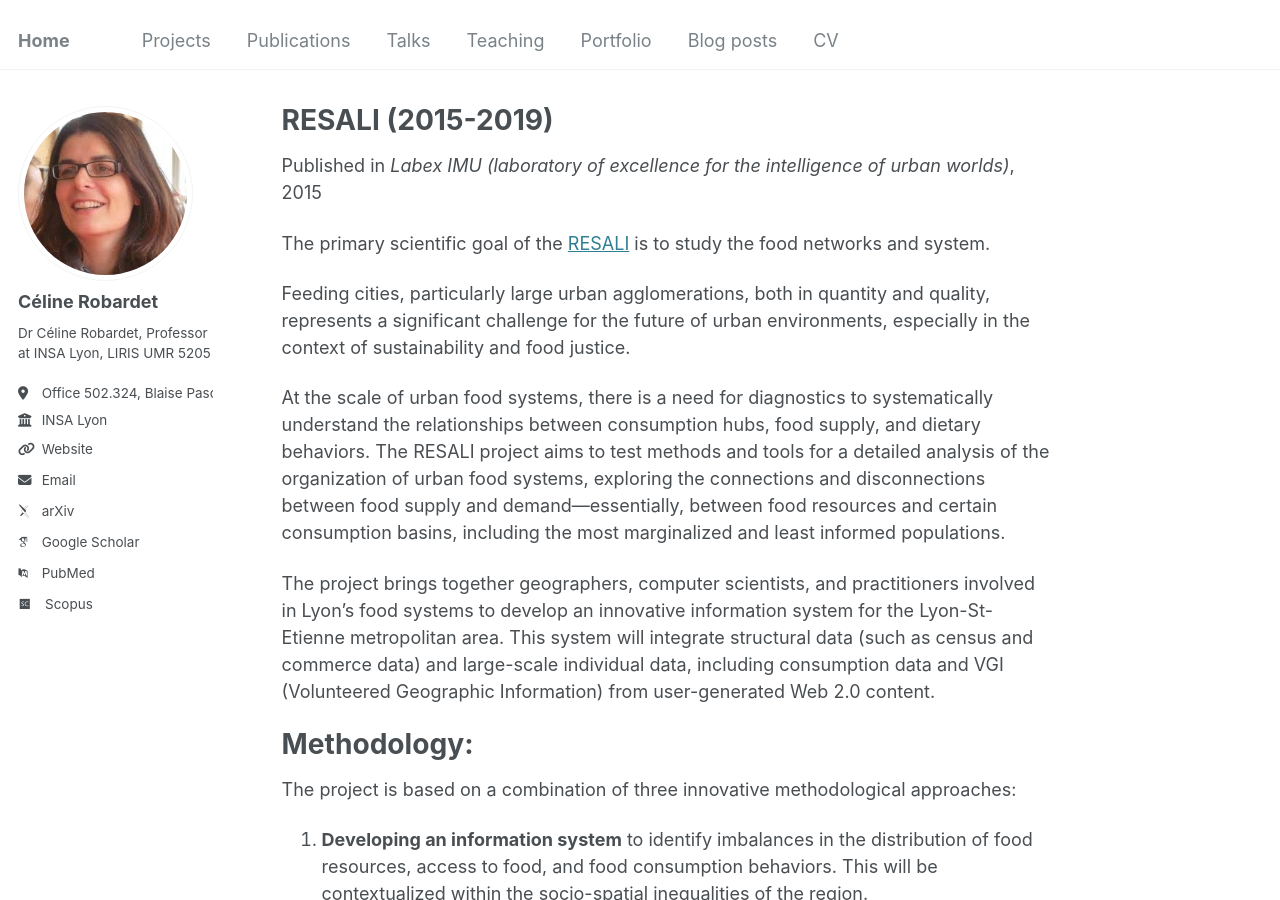
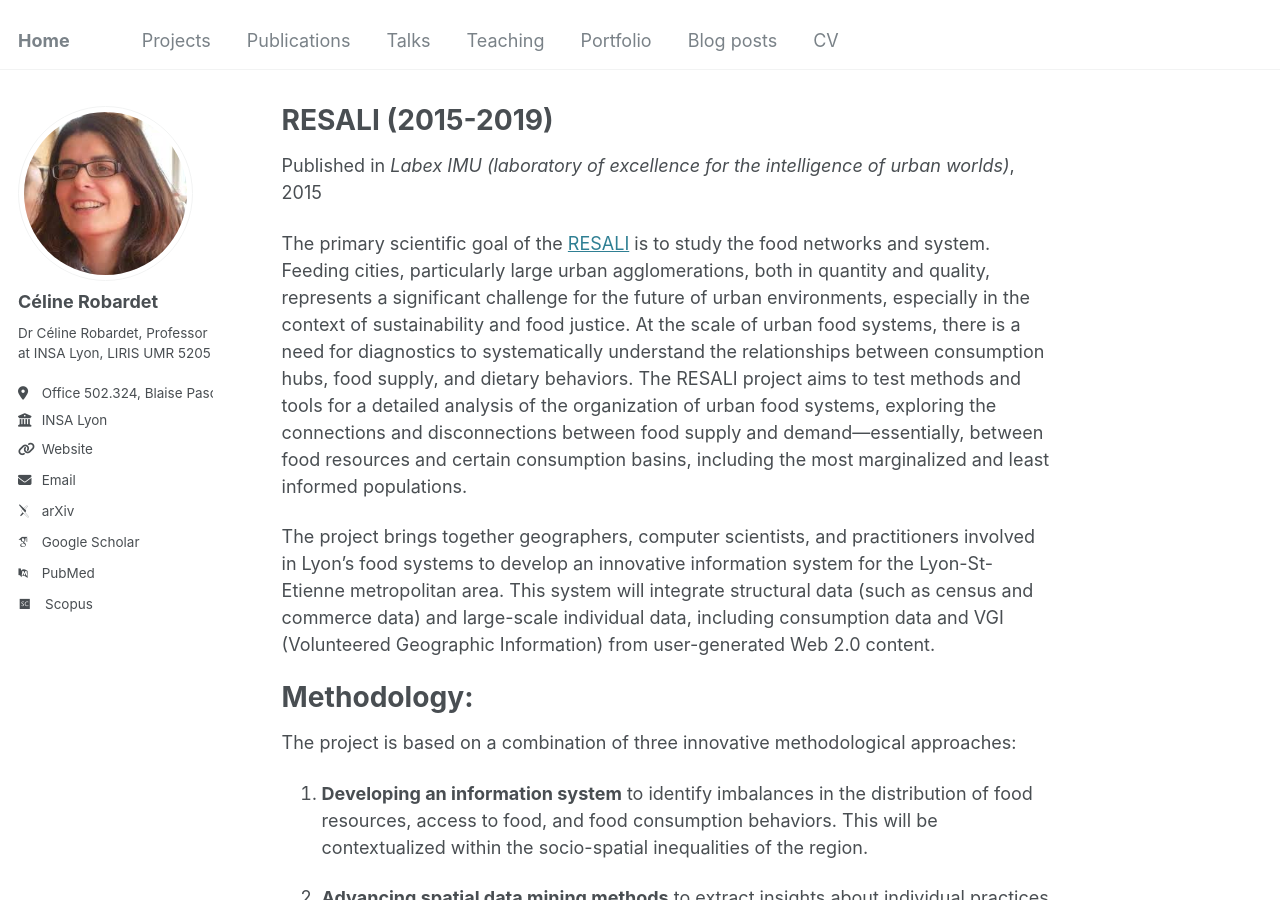
Before and after one commit to crobardet/crobardet.github.io, a Jekyll site: the page built from _projects/2015-resali.md, in a window 1280 px wide and 900 px high. Built offline with Jekyll 4.4.1, drawn with Linux system fonts in a browser that asks for light colours; some web fonts are replaced.

Commit message:
Update 2015-resali.md

```diff
--- a/_projects/2015-resali.md
+++ b/_projects/2015-resali.md
@@ -8,12 +8,8 @@ date: 2015-09-01
 location: "City, Country"
 ---
 
-<p>The primary scientific goal of the <a href="https://imu.msh-lse.fr/projet/resali-reseaux-et-systeme-alimentaire-systemes-dinformation-innovants-et-exploratoires-pour-plus-de-justice-alimentaire-dans-les-metropoles/)">RESALI</a>
- is to study the food networks and system. </p>
-
-Feeding cities, particularly large urban agglomerations, both in quantity and quality, represents a significant challenge for the future of urban environments, especially in the context of sustainability and food justice.
-
-At the scale of urban food systems, there is a need for diagnostics to systematically understand the relationships between consumption hubs, food supply, and dietary behaviors. The RESALI project aims to test methods and tools for a detailed analysis of the organization of urban food systems, exploring the connections and disconnections between food supply and demand—essentially, between food resources and certain consumption basins, including the most marginalized and least informed populations.
+The primary scientific goal of the <a href="https://imu.msh-lse.fr/projet/resali-reseaux-et-systeme-alimentaire-systemes-dinformation-innovants-et-exploratoires-pour-plus-de-justice-alimentaire-dans-les-metropoles/)">RESALI</a>
+ is to study the food networks and system. Feeding cities, particularly large urban agglomerations, both in quantity and quality, represents a significant challenge for the future of urban environments, especially in the context of sustainability and food justice. At the scale of urban food systems, there is a need for diagnostics to systematically understand the relationships between consumption hubs, food supply, and dietary behaviors. The RESALI project aims to test methods and tools for a detailed analysis of the organization of urban food systems, exploring the connections and disconnections between food supply and demand—essentially, between food resources and certain consumption basins, including the most marginalized and least informed populations.
 
 The project brings together geographers, computer scientists, and practitioners involved in Lyon's food systems to develop an innovative information system for the Lyon-St-Etienne metropolitan area. This system will integrate structural data (such as census and commerce data) and large-scale individual data, including consumption data and VGI (Volunteered Geographic Information) from user-generated Web 2.0 content.
 
```
